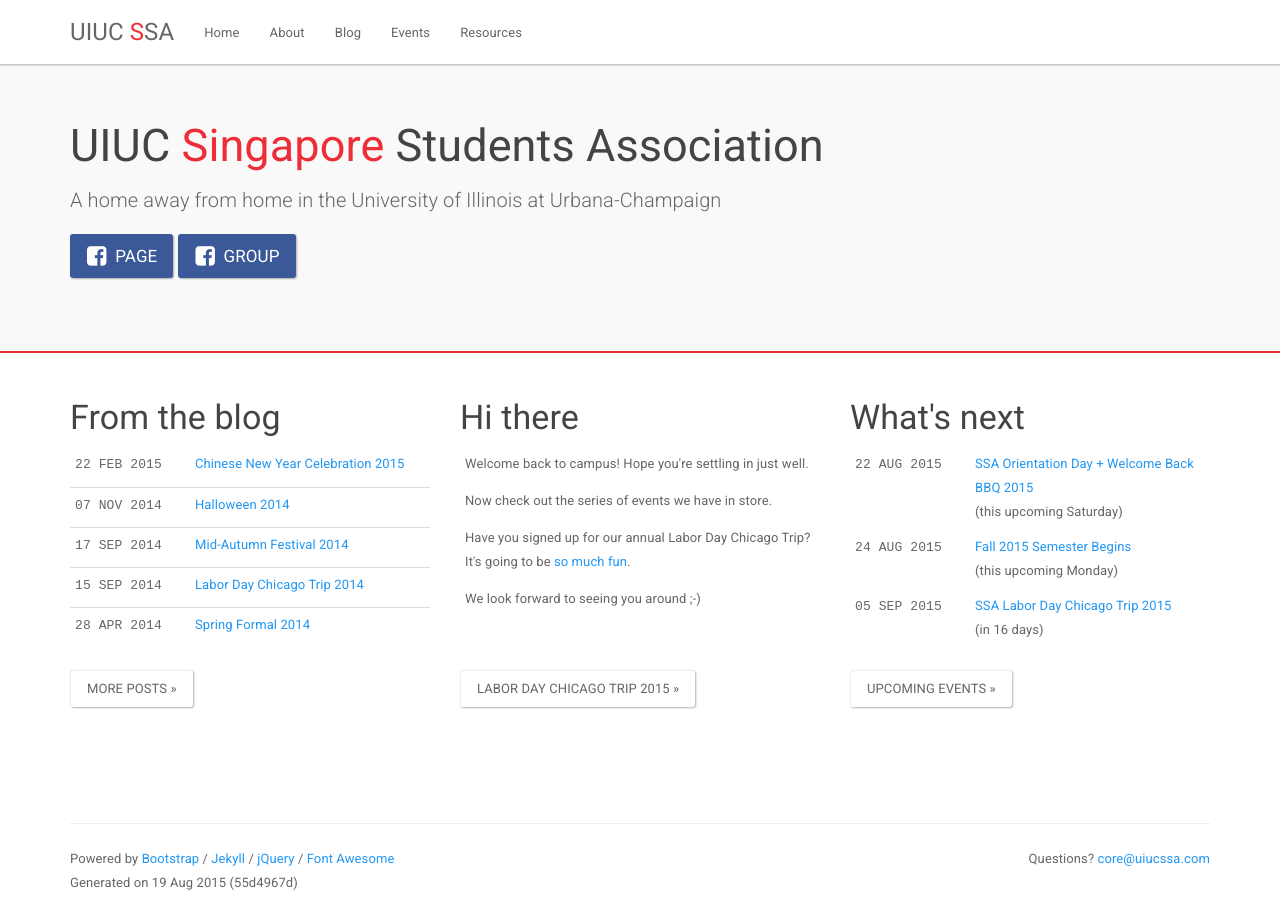
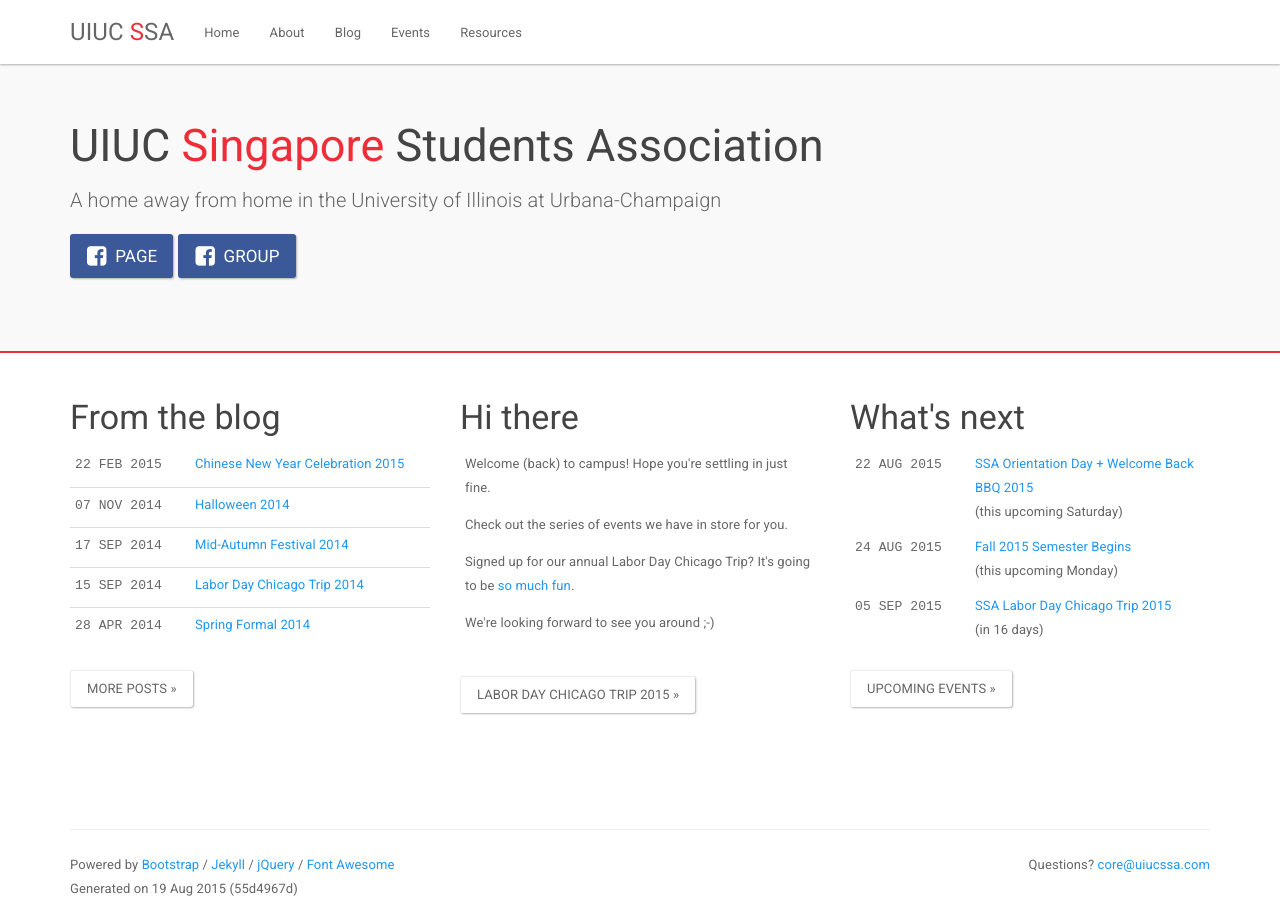
Before and after one commit to uiucssa/uiucssa.github.io, a Jekyll site: the page built from index.html, in a window 1280 px wide and 921 px high. Built offline with Jekyll 4.4.1, drawn with Linux system fonts in a browser that asks for light colours.

Commit message:
Updated MOTD

```diff
--- a/index.html
+++ b/index.html
@@ -48,10 +48,10 @@ title: Home
             -->
 
             <!-- Fall 2015 Message 1 -->
-            <p>Welcome back to campus! Hope you're settling in just well. </p>
-            <p>Now check out the series of events we have in store. </p>
-            <p>Have you signed up for our annual Labor Day Chicago Trip? It's going to be <a href="{{ site.url }}/2013/09/13/labor-day-chicago-trip-2013.html">so</a> <a href="{{ site.url }}/2014/09/15/labor-day-chicago-trip-2014.html">much</a> <a href="{{ site.url }}/assets/IMG_8490.jpg">fun</a>. </p>
-            <p>We look forward to seeing you around ;-) </p>
+            <p>Welcome (back) to campus! Hope you're settling in just fine. </p>
+            <p>Check out the series of events we have in store for you. </p>
+            <p>Signed up for our annual Labor Day Chicago Trip? It's going to be <a href="{{ site.url }}/2013/09/13/labor-day-chicago-trip-2013.html">so</a> <a href="{{ site.url }}/2014/09/15/labor-day-chicago-trip-2014.html">much</a> <a href="{{ site.url }}/assets/IMG_8490.jpg">fun</a>. </p>
+            <p>We're looking forward to see you around ;-) </p>
           </td></tr>
       </table>
 
```
